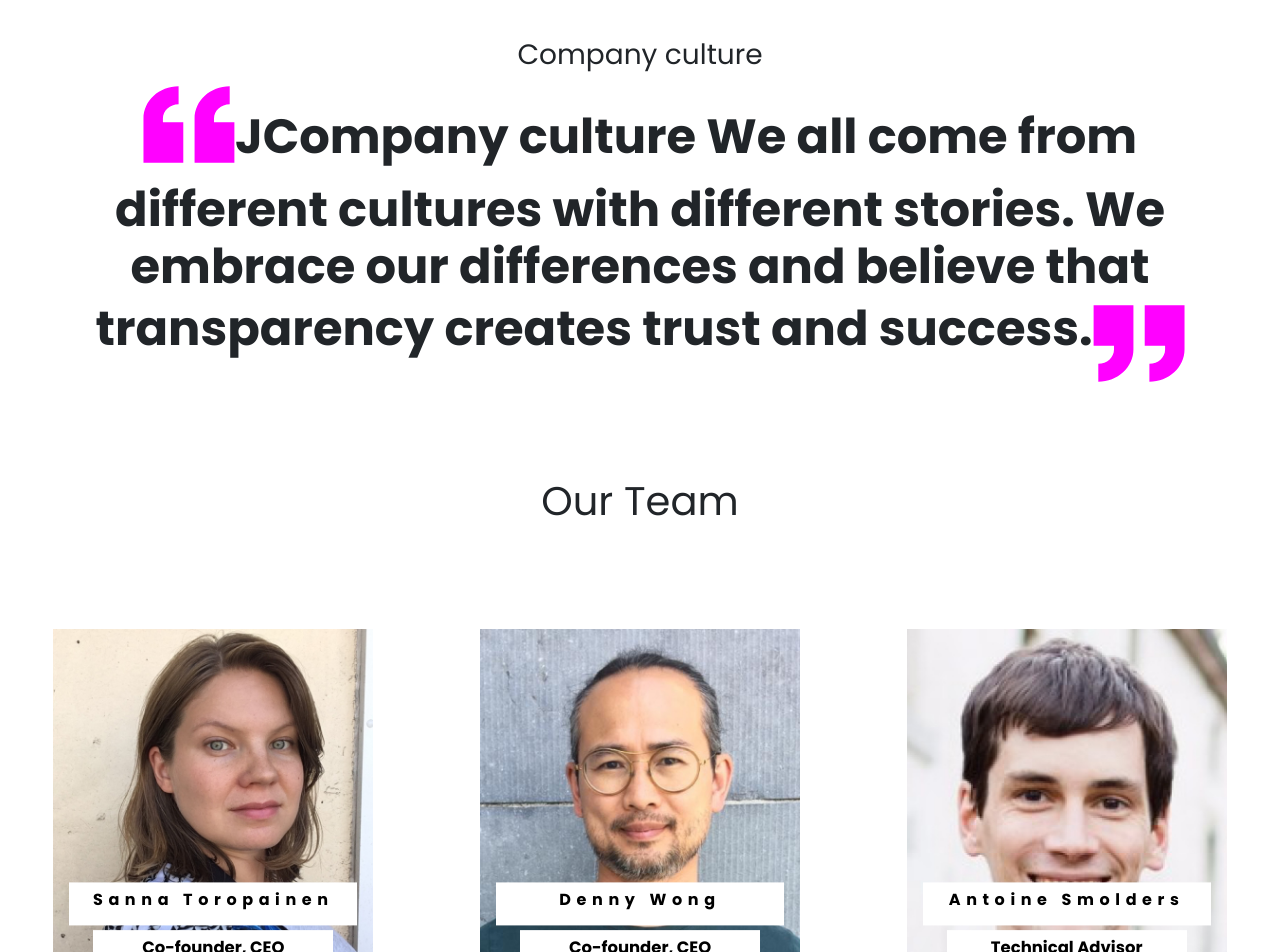
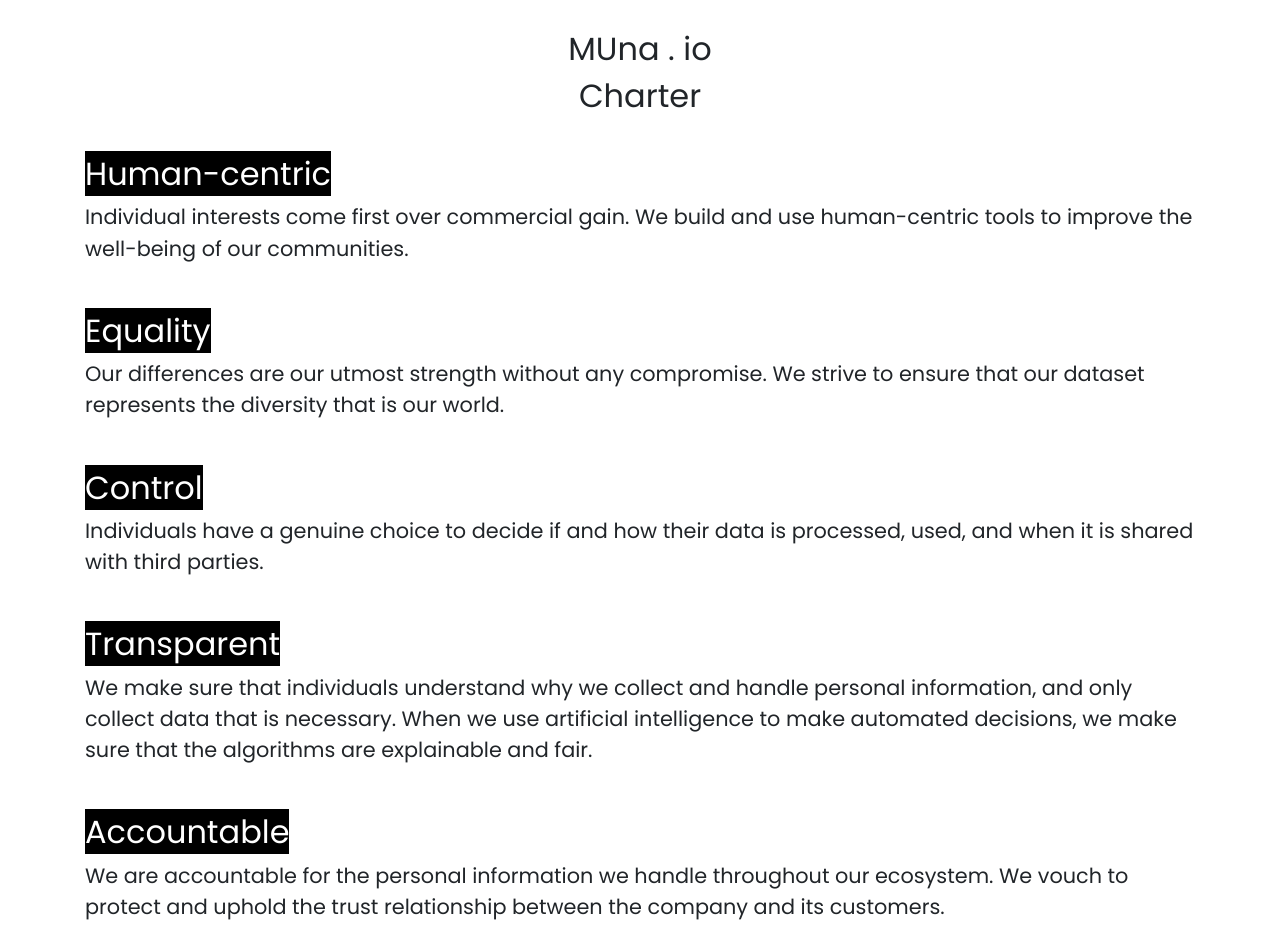
Before and after one commit to FaziletKosure/react-seo, a React (Create React App) app: page /About in a window 1280 px wide. Shown: the part 1480-2432 px from the top of the page. Built offline with nearby package versions, Linux system fonts and the light colour scheme.

Commit message:
created aboutcharter component

```diff
--- a/src/App.css
+++ b/src/App.css
@@ -332,6 +332,19 @@
   margin-top: 12rem;
 }
 
+.charter-header {
+  text-align: center;
+}
+.charter-body-text span {
+  color: white;
+  background: black;
+  font-size: 2rem;
+}
+
+.charter-body-text p {
+  font-size: 1.3rem;
+}
+
 @media (max-width: 1600px) {
   .aboutpanel4 .circle img {
     width: 20rem;
--- /dev/null
+++ b/src/components/AboutCharter.js
@@ -0,0 +1,66 @@
+import React from "react";
+
+const AboutCharter = () => {
+  return (
+    <div className="container">
+      <div className="charter-header">
+        <img src="" alt="" />
+        <div className="charter-header-text py-3">
+          <h2>MUna . io</h2>
+          <h2>Charter</h2>
+        </div>
+      </div>
+      <div className="charter-body-text py-3">
+        <h2>
+          <span>Human-centric</span>
+        </h2>
+        <p>
+          Individual interests come first over commercial gain. We build and use
+          human-centric tools to improve the well-being of our communities.
+        </p>
+      </div>
+      <div className="charter-body-text  py-3">
+        <h2>
+          <span>Equality</span>
+        </h2>
+        <p>
+          Our differences are our utmost strength without any compromise. We
+          strive to ensure that our dataset represents the diversity that is our
+          world.
+        </p>
+      </div>
+      <div className="charter-body-text  py-3">
+        <h2>
+          <span>Control</span>
+        </h2>
+        <p>
+          Individuals have a genuine choice to decide if and how their data is
+          processed, used, and when it is shared with third parties.
+        </p>
+      </div>
+      <div className="charter-body-text  py-3">
+        <h2>
+          <span>Transparent</span>
+        </h2>
+        <p>
+          We make sure that individuals understand why we collect and handle
+          personal information, and only collect data that is necessary. When we
+          use artificial intelligence to make automated decisions, we make sure
+          that the algorithms are explainable and fair.
+        </p>
+      </div>
+      <div className="charter-body-text  py-3">
+        <h2>
+          <span>Accountable</span>
+        </h2>
+        <p>
+          We are accountable for the personal information we handle throughout
+          our ecosystem. We vouch to protect and uphold the trust relationship
+          between the company and its customers.
+        </p>
+      </div>
+    </div>
+  );
+};
+
+export default AboutCharter;
--- a/src/secreens/About.js
+++ b/src/secreens/About.js
@@ -1,21 +1,22 @@
-import React from 'react'
-import useDocumentTitle from '../components/useDocumentTitle'
-import AboutPanel1 from '../components/AboutPanel1'
-import AboutPanel2 from '../components/AboutPanel2'
-import AboutPanel3 from '../components/AboutPanel3'
-import AboutPanel4 from '../components/AboutPanel4'
-
+import React from "react";
+import useDocumentTitle from "../components/useDocumentTitle";
+import AboutPanel1 from "../components/AboutPanel1";
+import AboutPanel2 from "../components/AboutPanel2";
+import AboutPanel3 from "../components/AboutPanel3";
+import AboutPanel4 from "../components/AboutPanel4";
+import AboutCharter from "../components/AboutCharter";
 
 const About = () => {
-    useDocumentTitle('About | Muna.io')
-    return (
-        <>
-         <AboutPanel1/>
-         <AboutPanel2/>
-         <AboutPanel3/>
-         <AboutPanel4/>
-        </>
-    )
-}
+  useDocumentTitle("About | Muna.io");
+  return (
+    <>
+      <AboutPanel1 />
+      <AboutPanel2 />
+      <AboutCharter />
+      <AboutPanel3 />
+      <AboutPanel4 />
+    </>
+  );
+};
 
-export default About
+export default About;
```
